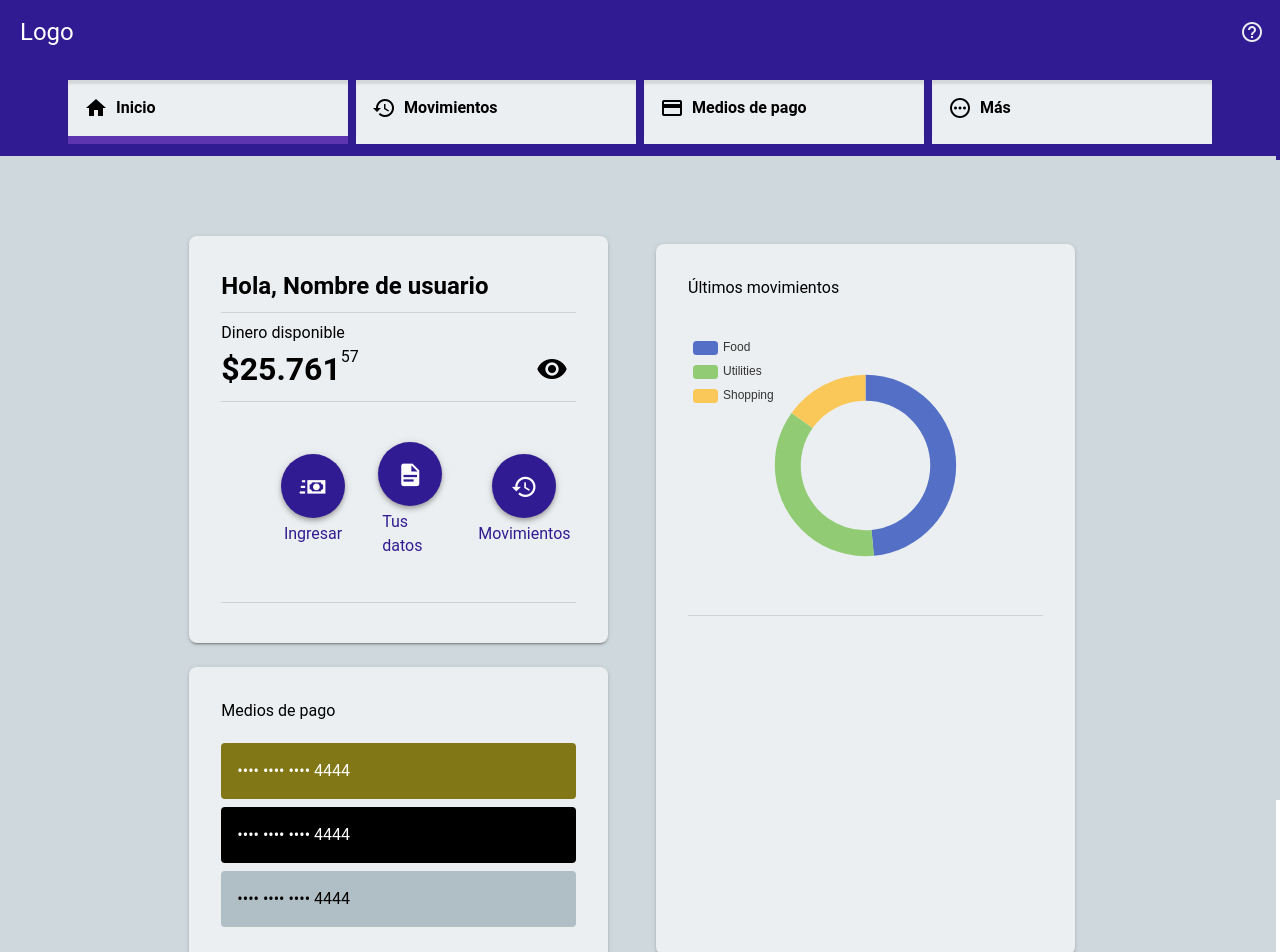
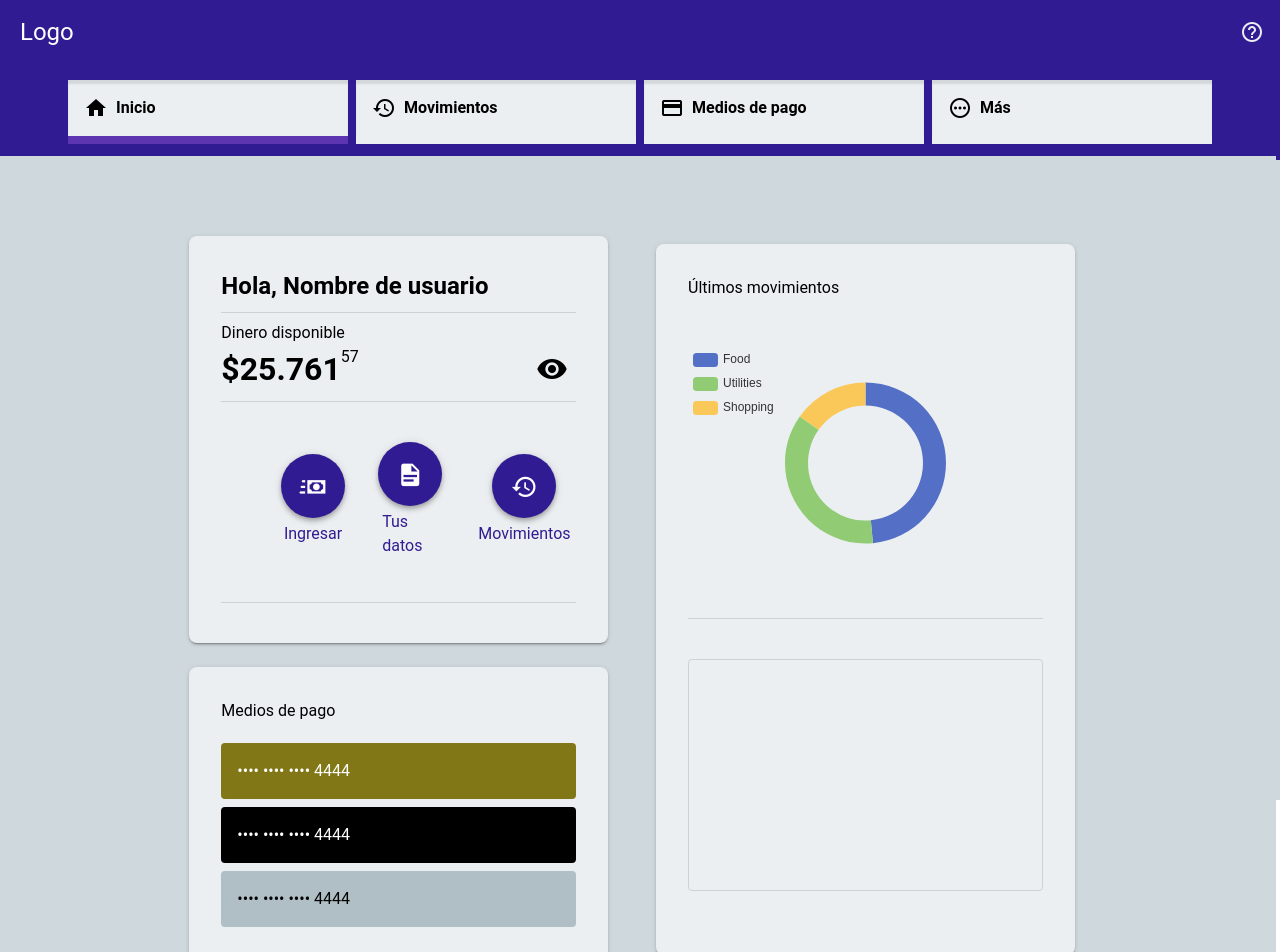
Before and after one commit to jicanta/HCI-Web, a Vue app in the folder HCI-Web/: page / in a window 1280 px wide. Shown: the top 952 px of the page. Built offline with nearby package versions, Linux system fonts and the light colour scheme.

Commit message:
Movimientos del mes
Se creo el contenedor de resumen de movimientos en la pantalla principal, Este solo tendrá los movimientos realizados en el mes actual.

```diff
--- a/HCI-Web/src/Pantallas/PantallaInicio.vue
+++ b/HCI-Web/src/Pantallas/PantallaInicio.vue
@@ -26,11 +26,11 @@
   };
 
   const recentTransactions = ref([
-    { id: 1, description: 'Grocery Shopping', amount: -75.50, category: 'Food' },
-    { id: 2, description: 'Salary Deposit', amount: 2000.00, category: 'Income' },
-    { id: 3, description: 'Electric Bill', amount: -120.00, category: 'Utilities' },
-    { id: 4, description: 'Online Purchase', amount: -50.25, category: 'Shopping' },
-    { id: 5, description: 'Restaurant Dinner', amount: -85.00, category: 'Food' },
+    { id: 1, description: 'Grocery Shopping', amount: -75.50, category: 'Food', date: { day: 4, month: 10, year: 2024 } },
+    { id: 2, description: 'Salary Deposit', amount: 2000.00, category: 'Income', date: { day: 4, month: 10, year: 2024 }  },
+    { id: 3, description: 'Electric Bill', amount: -120.00, category: 'Utilities', date: { day: 2, month: 10, year: 2024 }  },
+    { id: 4, description: 'Online Purchase', amount: -50.25, category: 'Shopping', date: { day: 1, month: 10, year: 2024 }  },
+    { id: 5, description: 'Restaurant Dinner', amount: -85.00, category: 'Food', date: { day: 25, month: 9, year: 2024 }  },
   ]);
 
   const spendingByCategory = computed(() => {
@@ -130,8 +130,11 @@
         <Section class="ma-3">
           <v-container class="inside-section">
             <p class="text-weight-light text-colortext2 mb-4">Últimos movimientos</p>
-            <v-chart class="chart my-5" :option="chartOption" />
-            <v-divider />
+            <v-chart class="chart h-50 w-100 my-8" :option="chartOption" />
+            <v-divider class="my-2" />
+            <v-container class="scrollable-container pa-1 h-50 my-8 border rounded">
+
+            </v-container>
           </v-container>
         </Section>
       </AppDivision>
@@ -185,8 +188,11 @@
   align-items: center;
 }
 
-.chart {
-  width: 100%;
-  height: 40%;
+.scrollable-container {
+  display: flex;
+  flex-direction: column;
+  justify-content: flex-start;
+  overflow-y: auto;
 }
+
 </style>
```
